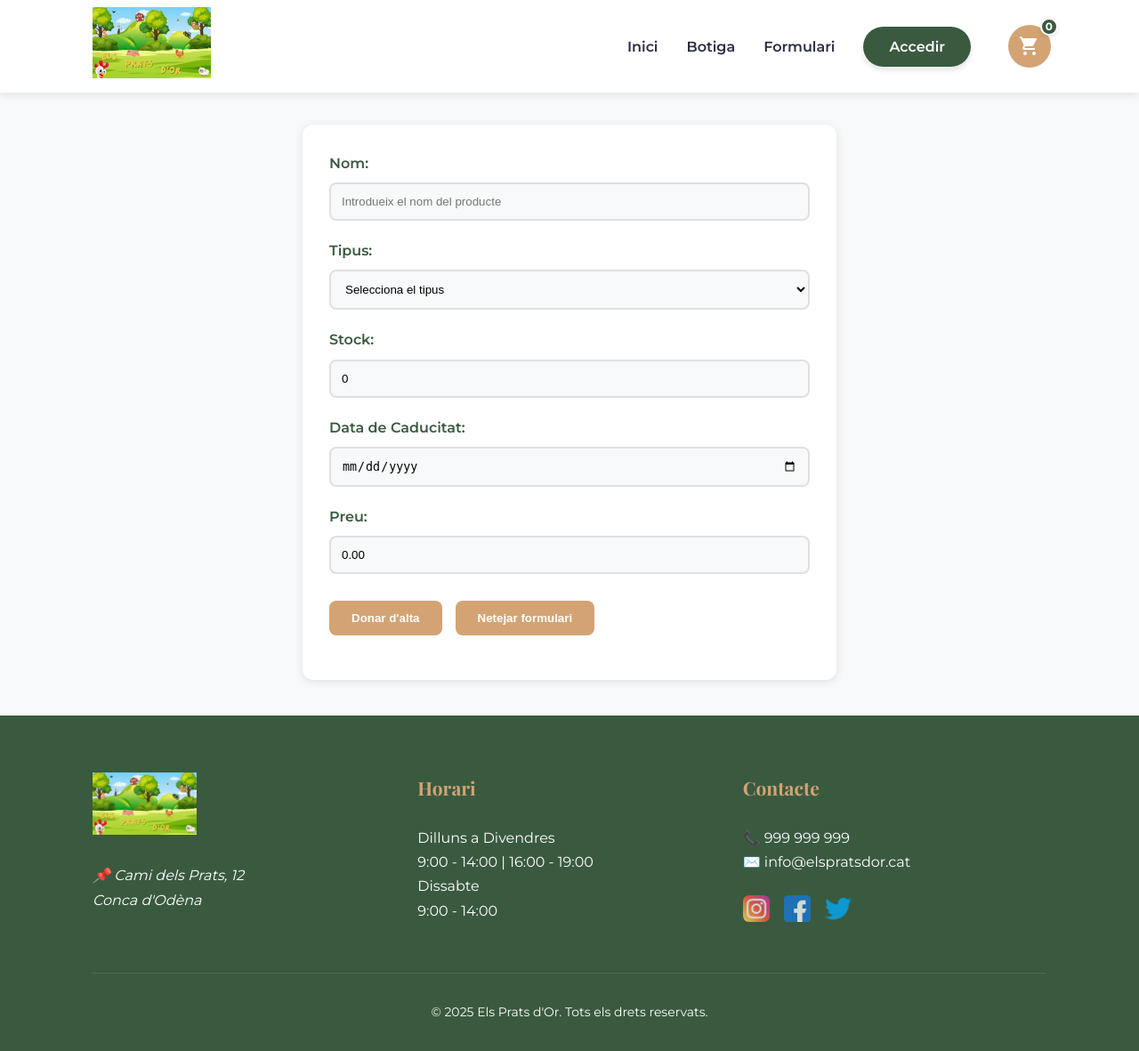
After one commit to martiaguilera/elspratsdor, a PHP site: page /formulari.php in a window 1280 px wide. The commit adds this page. Shown: the whole page at 89% size. Run offline with PHP 8.4, Linux system fonts and the light colour scheme.

Commit message:
php implemention

```diff
--- a/css/formulari.css
+++ b/css/formulari.css
@@ -70,3 +70,102 @@
     background-color: #c4966a;
     transform: translateY(-1px);
   }
+
+.formulari input[type="number"],
+.formulari input[type="date"],
+.formulari select {
+  width: 100%;
+  display: block;
+  margin-bottom: 20px;
+  padding: 12px;
+  border: 2px solid #e0e0e0;
+  background-color: var(--color-fons);
+  border-radius: 8px;
+  box-sizing: border-box;
+  transition: border-color 0.3s ease;
+}
+
+.formulari input[type="number"]:focus,
+.formulari input[type="date"]:focus,
+.formulari select:focus {
+  outline: none;
+  border-color: var(--color-secundari);
+  background-color: white;
+}
+
+.formulari div {
+  margin-bottom: 20px;
+}
+
+.botons {
+  display: flex;
+  gap: 15px;
+  justify-content: flex-start;
+  margin-top: 30px;
+}
+
+.boto-submit,
+.boto-clear {
+  padding: 12px 25px;
+  border: none;
+  border-radius: 8px;
+  font-weight: 600;
+  cursor: pointer;
+  transition: all 0.3s ease;
+}
+
+.boto-submit {
+  background-color: var(--color-destacat);
+  color: white;
+}
+
+.boto-clear {
+  background-color: #e0e0e0;
+  color: var(--color-text);
+}
+
+.boto-submit:hover {
+  background-color: #c4966a;
+  transform: translateY(-1px);
+}
+
+.boto-clear:hover {
+  background-color: #d0d0d0;
+  transform: translateY(-1px);
+}
+
+.message {
+  max-width: 600px;
+  margin: 20px auto;
+  padding: 15px;
+  border-radius: 8px;
+  font-weight: 500;
+}
+
+.success {
+  background-color: #d4edda;
+  color: #155724;
+  border: 1px solid #c3e6cb;
+}
+
+.error {
+  background-color: #f8d7da;
+  color: #721c24;
+  border: 1px solid #f5c6cb;
+}
+
+@media (max-width: 768px) {
+  .formulari {
+    margin: 20px;
+    padding: 20px;
+  }
+
+  .botons {
+    flex-direction: column;
+  }
+
+  .boto-submit,
+  .boto-clear {
+    width: 100%;
+  }
+}
--- /dev/null
+++ b/formulari.php
@@ -0,0 +1,208 @@
+<?php
+$servername = "127.0.0.1";
+$username = "root";
+$password = "";
+$dbname = "elspratsdor";
+
+$message = '';
+$messageType = '';
+
+// Create connection
+$conn = new mysqli($servername, $username, $password, $dbname);
+
+// Check connection
+if ($conn->connect_error) {
+    die("Connection failed: " . $conn->connect_error);
+}
+
+// Process form submission
+if ($_SERVER["REQUEST_METHOD"] == "POST") {
+    if (isset($_POST['submit'])) {
+        // Get and sanitize form data
+        $nom = trim(htmlspecialchars($_POST['nom']));
+        $tipus = $_POST['tipus'];
+        $stock = (int)$_POST['stock'];
+        $data_caducitat = $_POST['data_caducitat'];
+        $preu = (float)$_POST['preu'];
+
+        $errors = [];
+
+        // Validate form data
+        if (strlen($nom) < 3) {
+            $errors[] = "El nom ha de tenir almenys 3 caràcters";
+        }
+
+        if (empty($tipus)) {
+            $errors[] = "Has de seleccionar un tipus de producte";
+        }
+
+        if ($stock < 0 || $stock > 100) {
+            $errors[] = "L'stock ha d'estar entre 0 i 100";
+        }
+
+        if (empty($data_caducitat)) {
+            $errors[] = "La data de caducitat és obligatòria";
+        }
+
+        if ($preu <= 0) {
+            $errors[] = "El preu ha de ser major que 0";
+        }
+
+        // If no errors, insert into database
+        if (empty($errors)) {
+            $sql = "INSERT INTO productes (nom, tipus, stock, data_caducitat, preu) VALUES (?, ?, ?, ?, ?)";
+            $stmt = $conn->prepare($sql);
+            $stmt->bind_param("ssiss", $nom, $tipus, $stock, $data_caducitat, $preu);
+
+            if ($stmt->execute()) {
+                $message = "Producte afegit correctament!";
+                $messageType = "success";
+                // Clear form data
+                $_POST = array();
+            } else {
+                $message = "Error: " . $stmt->error;
+                $messageType = "error";
+            }
+            $stmt->close();
+        } else {
+            $message = "Errors de validació:<br>" . implode("<br>", $errors);
+            $messageType = "error";
+        }
+    } elseif (isset($_POST['clear'])) {
+        // Clear form data and messages
+        $_POST = array();
+        $message = '';
+        $messageType = '';
+    }
+}
+?>
+<!DOCTYPE html>
+<html lang="ca">
+<head>
+  <meta charset="UTF-8" />
+  <meta name="viewport" content="width=device-width, initial-scale=1, maximum=1" />
+  <meta name="description" content="Granja ecològica familiar a la Conca d'Odèna. Productes naturals i artesans amb tradició des de 1985." />
+  <title>Els Prats d'Or - Formulari</title>
+  <link rel="stylesheet" href="css/formulari.css" />
+  <link rel="stylesheet" href="css/style.css" />
+  <link rel="preconnect" href="https://fonts.googleapis.com" />
+  <link rel="preconnect" href="https://fonts.gstatic.com" crossorigin />
+  <link href="https://fonts.googleapis.com/css2?family=Montserrat:wght@400;600;700&family=Playfair+Display:wght@700&display=swap" rel="stylesheet" />
+</head>
+<body>
+    <header class="part_superior">
+        <div class="caixa">
+          <a href="index.html" class="enllac_logo">
+            <img src="img/LOGO_GRANJA.png" alt="Logo Els Prats d'Or" class="logo_granja" />
+          </a>
+          <nav class="navegacio">
+            <ul class="llista_menu">
+              <li><a href="index.html" class="element_menu">Inici</a></li>
+              <li><a href="botiga.html" class="element_menu">Botiga</a></li>
+              <li><a href="formulari.html" class="element_menu">Formulari</a></li>
+              <li><a href="login.html" class="boto_accedir">Accedir</a></li>
+              <li>
+                <a href="#" class="carret-compra">
+                  <svg xmlns="http://www.w3.org/2000/svg" viewBox="0 0 24 24">
+                    <path d="M7 18c-1.1 0-1.99.9-1.99 2S5.9 22 7 22s2-.9 2-2-.9-2-2-2zM1 3h1l3.6 7.59-1.35 2.45c-.16.28-.25.61-.25.96 0 1.1.9 2 2 2h12v-2H6.42c-.14 0-.25-.11-.25-.25l.03-.12.9-1.63h7.45c.75 0 1.41-.41 1.75-1.03l3.58-6.49c.08-.14.12-.31.12-.48 0-.55-.45-1-1-1H4.21l-.94-2H1v2zm16 15c-1.1 0-1.99.9-1.99 2s.89 2 1.99 2 2-.9 2-2-.9-2-2-2z"/>
+                  </svg>
+                  <span class="contador-carret">0</span>
+                </a>
+              </li>
+            </ul>
+          </nav>
+        </div>
+      </header>
+  <main>
+    <section>
+      <?php if (!empty($message)): ?>
+        <div class="message <?php echo $messageType; ?>">
+            <?php echo $message; ?>
+        </div>
+      <?php endif; ?>
+      <form class="formulari" action="<?php echo htmlspecialchars($_SERVER["PHP_SELF"]); ?>" method="post">
+        <div>
+          <label for="nom">Nom:</label>
+          <input type="text" id="nom" name="nom" required placeholder="Introdueix el nom del producte" minlength="3"
+                 value="<?php echo isset($_POST['nom']) ? htmlspecialchars($_POST['nom']) : ''; ?>">
+        </div>
+        <div>
+          <label for="tipus">Tipus:</label>
+          <select id="tipus" name="tipus" required>
+            <option value="" disabled <?php echo !isset($_POST['tipus']) ? 'selected' : ''; ?>>Selecciona el tipus</option>
+            <?php
+            $tipus_options = ['fruita', 'verdura', 'cereal', 'lactic', 'altres'];
+            foreach ($tipus_options as $option) {
+                $selected = (isset($_POST['tipus']) && $_POST['tipus'] === $option) ? 'selected' : '';
+                echo "<option value=\"$option\" $selected>" . ucfirst($option) . "</option>";
+            }
+            ?>
+          </select>
+        </div>
+        <div>
+          <label for="stock">Stock:</label>
+          <input type="number" id="stock" name="stock" min="0" max="100"
+                 value="<?php echo isset($_POST['stock']) ? htmlspecialchars($_POST['stock']) : '0'; ?>">
+        </div>
+        <div>
+          <label for="data_caducitat">Data de Caducitat:</label>
+          <input type="date" id="data_caducitat" name="data_caducitat" required
+                 value="<?php echo isset($_POST['data_caducitat']) ? htmlspecialchars($_POST['data_caducitat']) : ''; ?>">
+        </div>
+        <div>
+          <label for="preu">Preu:</label>
+          <input type="number" id="preu" name="preu" min="0" step="0.01"
+                 value="<?php echo isset($_POST['preu']) ? htmlspecialchars($_POST['preu']) : '0.00'; ?>">
+        </div>
+        <div class="botons">
+          <button type="submit" name="submit" class="boto-submit">Donar d'alta</button>
+          <button type="submit" name="clear" class="boto-clear">Netejar formulari</button>
+        </div>
+      </form>
+    </section>
+  </main>
+  <footer class="part_inferior" id="contacte">
+    <div class="caixa">
+      <div class="graella graella_inferior">
+        <div class="columna_inferior">
+          <img src="img/LOGO_GRANJA.png" alt="Logo Els Prats d'Or" class="logo_inferior" />
+          <address>
+            <p>
+              📌 Cami dels Prats, 12<br />
+              Conca d'Odèna
+            </p>
+          </address>
+        </div>
+        <div class="columna_inferior">
+          <h3>Horari</h3>
+          <p>Dilluns a Divendres</p>
+          <p>9:00 - 14:00 | 16:00 - 19:00</p>
+          <p>Dissabte</p>
+          <p>9:00 - 14:00</p>
+        </div>
+        <div class="columna_inferior">
+          <h3>Contacte</h3>
+          <p>
+            📞 <a href="tel:+34999999999" aria-label="Telèfon">999 999 999</a><br />
+            ✉️ <a href="mailto:info@elspratsdor.cat">info@elspratsdor.cat</a>
+          </p>
+          <div class="xarxes-socials">
+            <a href="#" aria-label="Instagram">
+              <img src="img/instagram.png" alt="Instagram" />
+            </a>
+            <a href="#" aria-label="Facebook">
+              <img src="img/facebook.png" alt="Facebook" />
+            </a>
+            <a href="#" aria-label="Twitter">
+              <img src="img/twitter.png" alt="Twitter" />
+            </a>
+          </div>
+        </div>
+      </div>
+      <div class="text_drets">
+        &copy; 2025 Els Prats d'Or. Tots els drets reservats.
+      </div>
+    </div>
+  </footer>
+</body>
+</html>
```
Also changed, not shown: formulari.html (deleted, +0 -120 lines).
